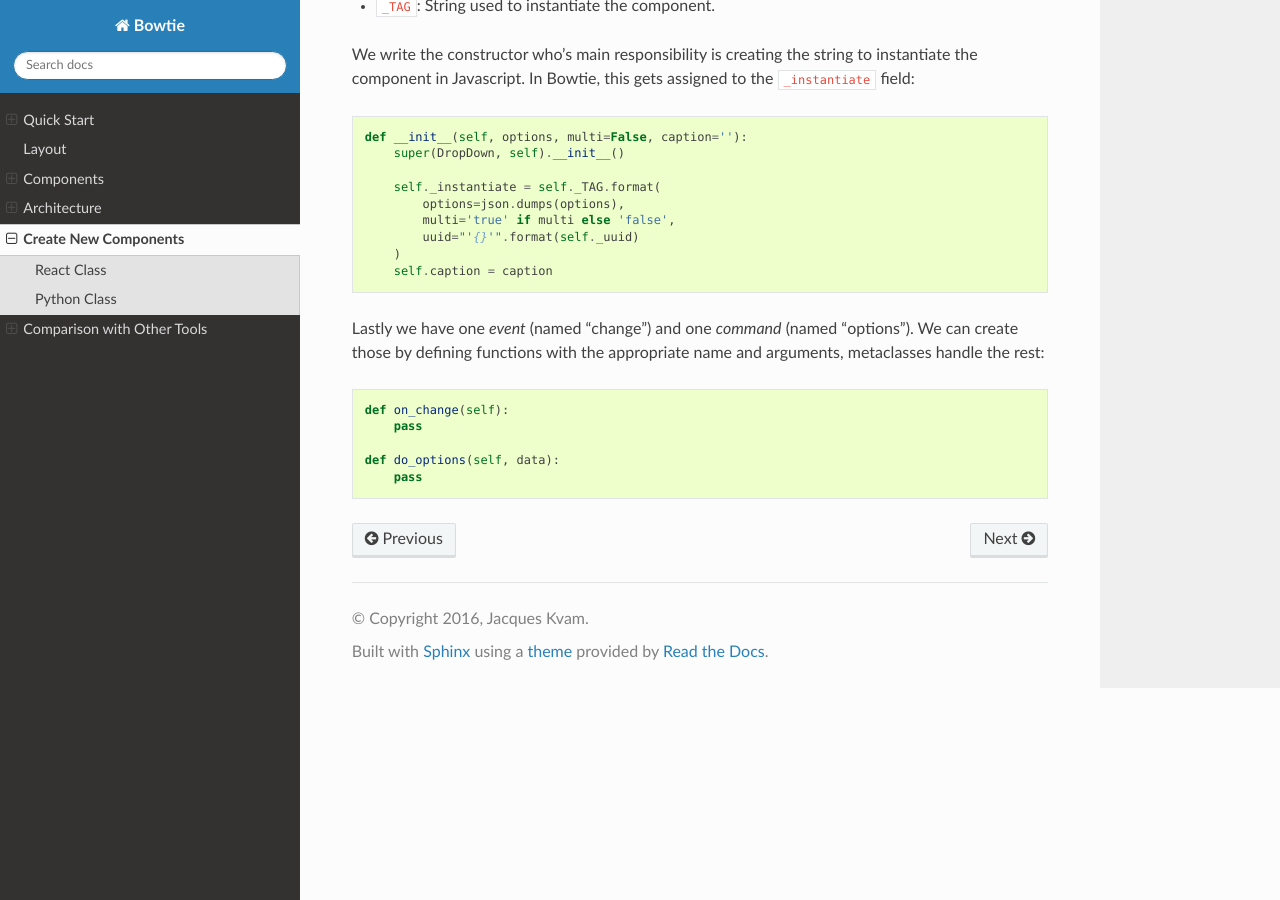
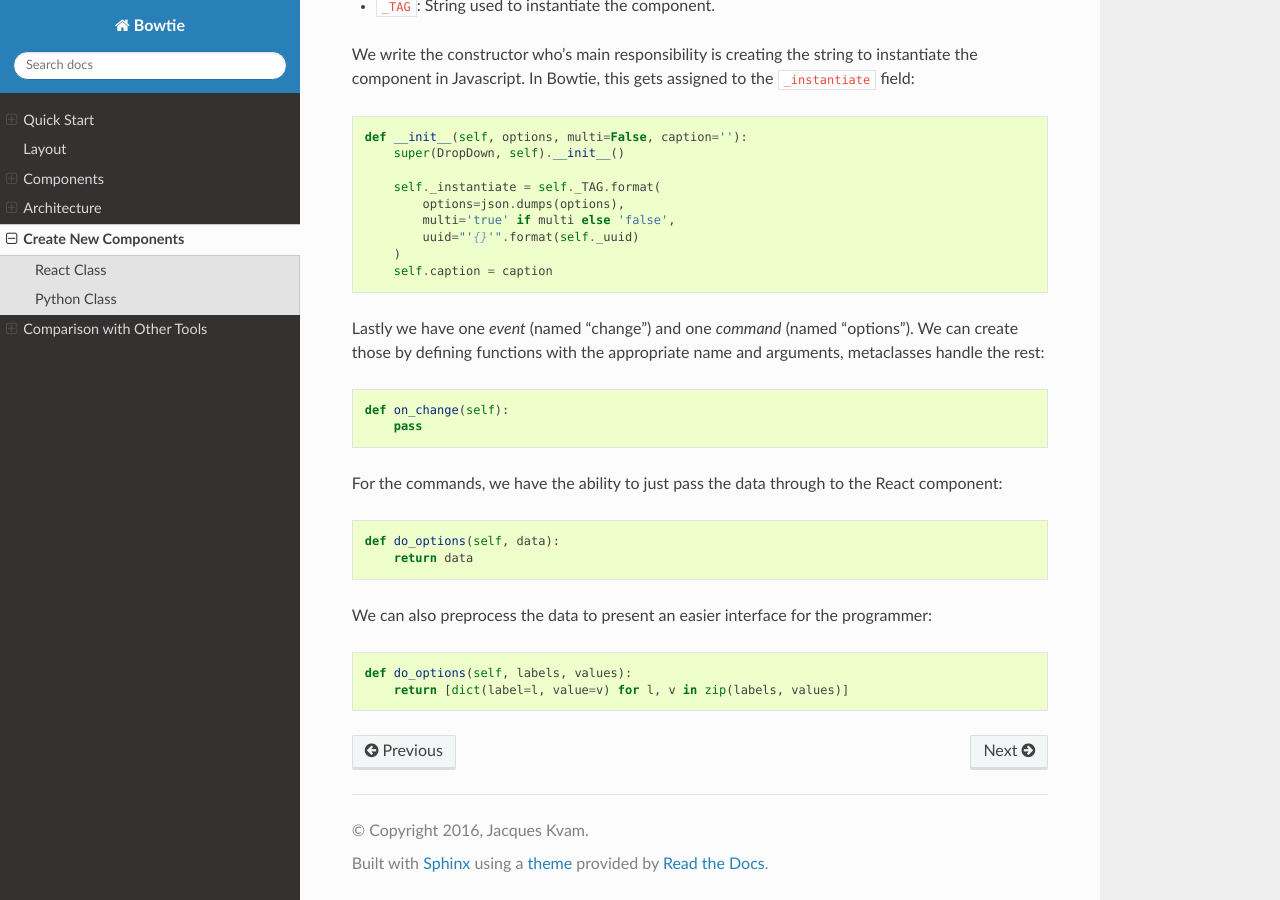
Before and after one commit to jwkvam/bowtie, a Sphinx documentation site: the page built from doc/newcomponents.rst, in a window 1280 px wide and 900 px high, scrolled down 2828 px. Built offline with Sphinx 7.4.7 and the Read the Docs theme 2.0.0, drawn with Linux system fonts in a browser that asks for light colours; pages that are not in the unit, such as notebooks, are missing from menus.

Commit message:
rewrite making commands

```diff
--- a/doc/newcomponents.rst
+++ b/doc/newcomponents.rst
@@ -156,5 +156,12 @@
     def on_change(self):
         pass
 
+For the commands, we have the ability to just pass the data through to the React component::
+
     def do_options(self, data):
-        pass
+        return data
+
+We can also preprocess the data to present an easier interface for the programmer::
+
+    def do_options(self, labels, values):
+        return [dict(label=l, value=v) for l, v in zip(labels, values)]
```
